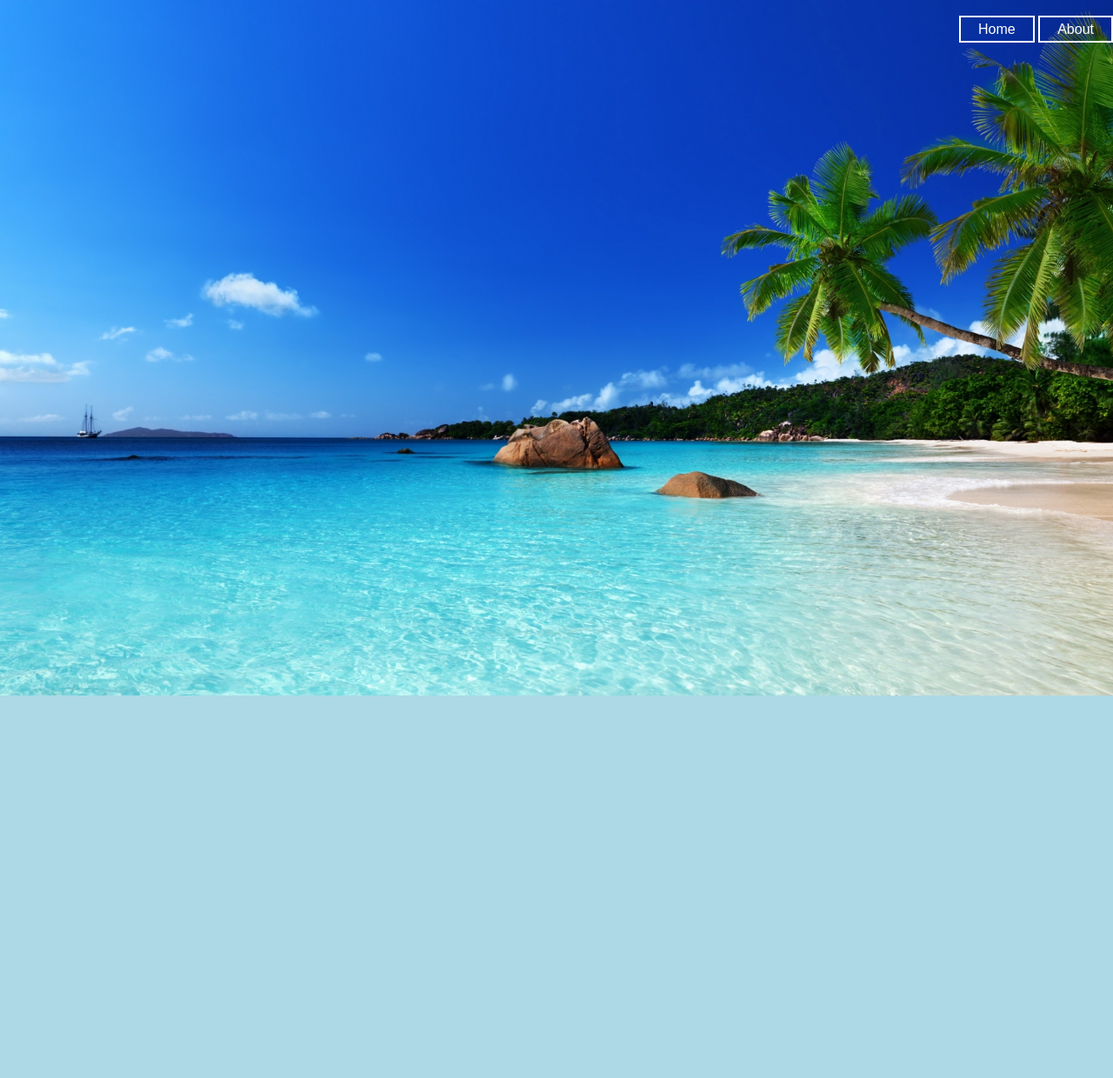
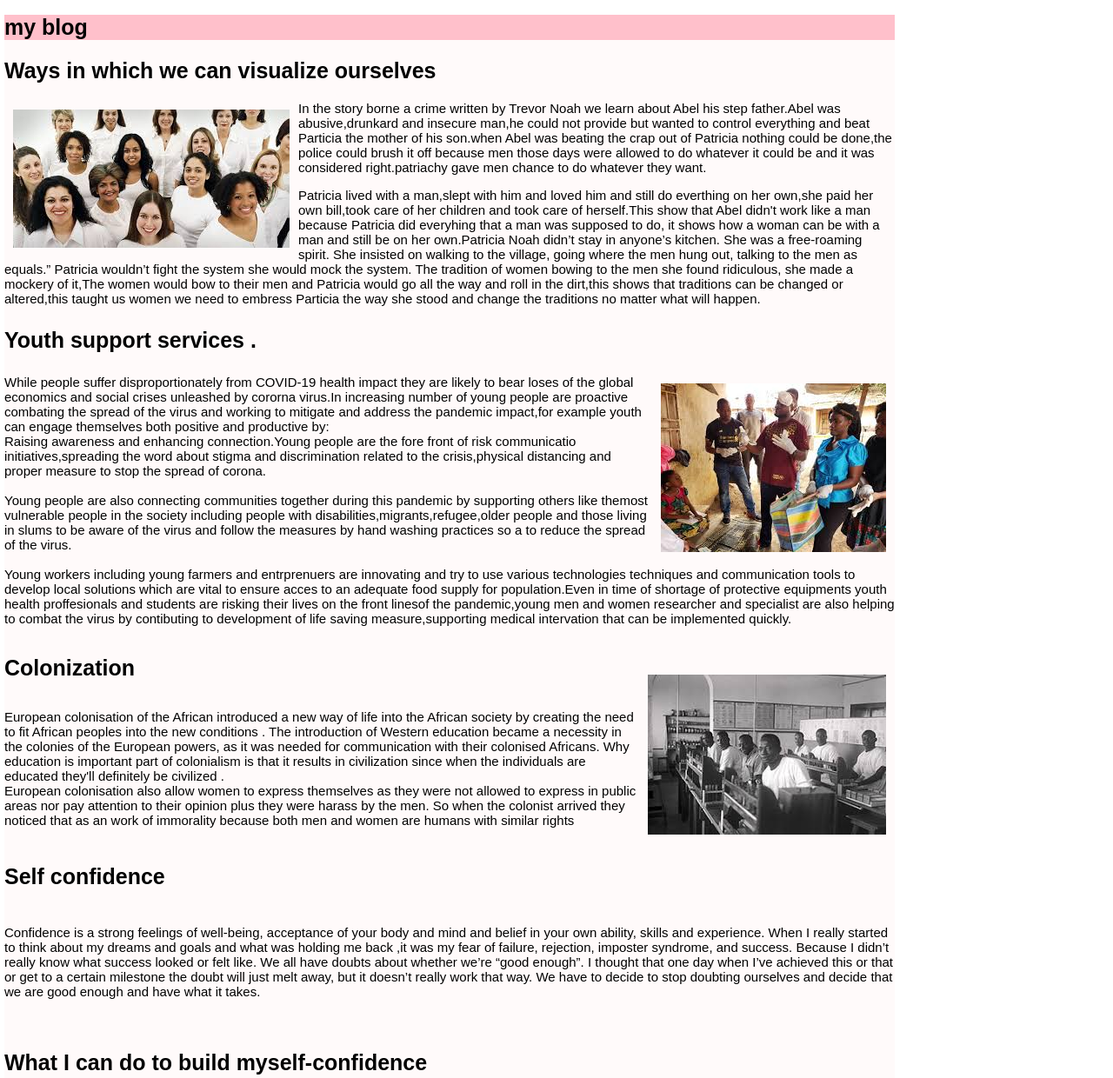
Before and after one commit to VIOLETNDOLWA/navigating, a plain HTML site: page index.html in a window 1280 px wide. Shown: the top 1240 px of the page at 87% size. Before the commit the page ends 800 px from the top, so only its background shows below. Drawn offline with Linux system fonts and the light colour scheme.

Commit message:
Add files via upload

```diff
--- a/index.html
+++ b/index.html
@@ -1,28 +1,52 @@
-<!doctype html>
 <!DOCTYPE html>
 <html>
 <head>
+
+
 	<title>navigating.</title>
 	<link rel="stylesheet" type="text/css" href="style.css">
+
 </head>
 <body>
 
 
+<div class="container">
+	<header class="header">
+    <h1>my blog</h1>
 
-	<header>
-		<div class="main">
+  </header>
 
+<h2>Ways in which we can visualize ourselves</h2>
 
-			<ul>
-				<li><a href="index.html">Home</a></li>
-               <li><a href="About.html">About</a></li>
+<div class="image1">
+<img src="female.jpg"alt="">
+</div>
+<p> In the story borne a crime written  by Trevor Noah we learn about Abel his step father.Abel was abusive,drunkard and insecure man,he could not provide but wanted to control everything and beat Particia the mother of his son.when Abel was beating the crap out of Patricia nothing could be done,the police could brush it off because men those days were allowed to do whatever it could be and it was considered right.patriachy gave men chance to do whatever they want.</p>
+<p>Patricia  lived with a man,slept with him and loved him and still do everthing on her own,she paid her own bill,took care of her children and took care of herself.This show that Abel didn't work like a man because Patricia did everyhing  that a man was supposed to do, it shows how a woman can be with a man and still be on her own.Patricia Noah didn’t stay in anyone’s kitchen. She was a free-roaming spirit. She insisted on walking to the village, going where the men hung out, talking to the men as equals.” Patricia wouldn’t fight the system she would mock the system. The tradition of women bowing to the men she found ridiculous, she made a mockery of it,The women would bow to their men and Patricia would go all the way and roll in the dirt,this shows that traditions can be changed or altered,this taught us women we need to embress Particia the way she stood  and change the traditions no matter what will happen.</p>
+<h3>Youth support services .</h3>
+<div class="image2">
+<img src="youths.jpg"alt="">
+</div>
+<p>While people suffer disproportionately from COVID-19 health impact they are likely to bear loses of the global economics and social crises unleashed by  cororna virus.In increasing number of young people are proactive combating the spread of the virus and working to mitigate  and address the pandemic  impact,for example youth can engage themselves both positive and productive by:<br>Raising awareness and enhancing connection.Young people are the fore front of risk communicatio initiatives,spreading the word about stigma and discrimination related to the crisis,physical distancing and proper measure to stop the spread of corona.<br>
+<br>Young people are also connecting communities together during this pandemic by supporting others like themost vulnerable  people in the society including people with disabilities,migrants,refugee,older people and those living in slums to be aware of the virus and follow the measures by hand washing practices so a to reduce the spread of the virus.<br>
+<br>Young workers including young farmers and entrprenuers are innovating and try to use various technologies techniques and communication tools to develop local solutions which are vital  to ensure acces to an adequate food supply  for population.Even in time of shortage of protective equipments youth health proffesionals and students are risking their lives on the front linesof the pandemic,young men and women researcher and specialist are also  helping to combat the virus by contibuting to development of life saving measure,supporting medical intervation that can be implemented quickly.</p>
+ <h4>Colonization</h4>
+<div class="image3">
+<img src="colo.jpg"alt="">
+ </div>
+<p>European colonisation of the African introduced a new way of life into the African society by creating the need to fit African peoples into the new conditions . The introduction of Western education became a necessity in the colonies of the European powers, as it was needed for communication with their colonised Africans. Why education is important part of colonialism is that it results in civilization since when the individuals are educated they'll definitely be civilized .</br>
+European colonisation also allow  women to express themselves as they were not allowed to express  in public areas   nor pay attention to their opinion plus they were harass by the men. So when the colonist arrived they noticed that as an work of immorality because both men and women are humans with similar rights <p>
+<h5>Self confidence</h5>
+<P>Confidence is a strong feelings of well-being, acceptance of your body and mind and belief in your own ability, skills and experience. When I really started to think about my dreams and goals and what was holding me back ,it was my fear of failure, rejection, imposter syndrome, and success. Because I didn’t really know what success looked or felt like. We all have doubts about whether we’re “good enough”. I thought that one day when  I’ve achieved this or that or get to a certain milestone the doubt will just melt away, but it doesn’t really work that way. We have to decide to stop doubting ourselves and decide that we are good enough and have what it takes.<p>
+ <h6>What I can do to build myself-confidence</h6>
+ <div class="image4">
+<img src="self.png"alt="">
+ </div>
+<p>*Look at what I’ve already achieved.I will make a list of all the things am proud of in my life, whether it’s getting a good mark on an exam or learning to surf. I'll Keep the list close by and add to it  something am proud of. When am low in confidence,I'll pull out the list and use it to remind myself of all the awesome stuff I've done</p>
+<p>* Recognized what am good at, and trying to build on those things,they will help me to build confidence in my own abilities.</p>
+<p>* will set goals and set out the steps I need to take to achieve them. They don’t have to be big goals; they can be things like baking a cake or planning a night out with friends. It will   help  me to gain confidence in my ability to get stuff done.</P>
+</div>
 
-
-		      </ul>
-		<div class="text">
-
-		</div>
-	</header>
 
 </body>
 </html>
--- a/style.css
+++ b/style.css
@@ -1,54 +1,46 @@
-*{
-	margin: 0;
-	padding: 0;
+body{
+	margin: 0px;
+	padding: 0px;
 	font-family: sans-serif;
-
+	background-color:#FFF;
+	font-size: 15px;
 }
-body{
-	background-color:#ADD8E6;
+.container{
+	max-width:80%;
+	max-height:50%;
+	background-color:#FFFAFA;
+	margin:5px;
 }
-header{
-	background-image: url(ocean.jpg);
-	height: 100vh;
-	background-size: cover
-
+.header{
+	max-height: auto;
+	max-width: auto;
+	background-color: pink;
 }
-ul{
+h1,h2,h3,h4,h5,h6{
+	color:#000;
+	font-size:25px;
+}
+.image1{
+	float:left;
+	margin:5px;
+	padding:5px;
+}
+.image2{
 	float:right;
-	list-style-type: none;
+	margin:5px;
+	padding:5px;
 }
-ul li{
-	display: inline-block;
-	margin-top: 25px;
+.image3{
+	float:right;
+	margin:5px;
+	padding:5px;
+	position: relative;
+	bottom: 50px;
 }
-ul li a{
-	text-decoration: none;
-	color:#fff;
-	padding: 5px 20px;
-	border:2px solid #fff;
+.image4{
+	float:right;
+	margin:5px;
+	padding:5px;
+	position: relative;
+	bottom: 50px;
 }
-ul li a:hover{
-	background-color: #fff;
-	color: #000;
-}
-p {
- font-family: sans-serif;
- font-size: 20px;
- margin: 5px;
- background-color: ;
-
- }
- h1,h2,h3{
- 	color: black;
- 	font-weight: bolder;
- 	font-size: 30px;
- }
-
-
-.picture img{
-	float: left;
-	width: 150px;
-	height: auto;
-	margin: 10px;
-	padding: 5px;
-}
```
Also changed, not shown: colo.jpg (added), self.png (added).
